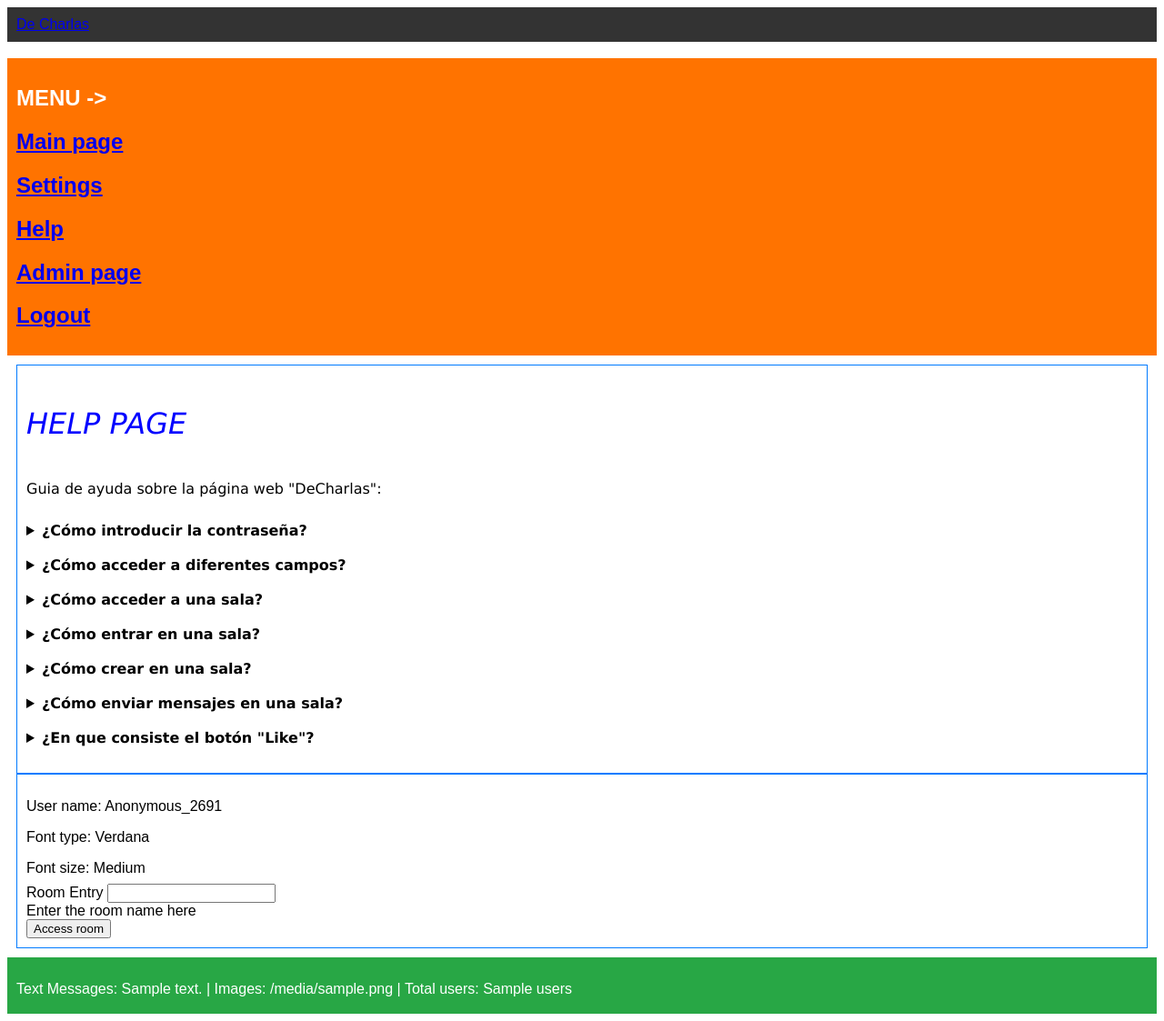
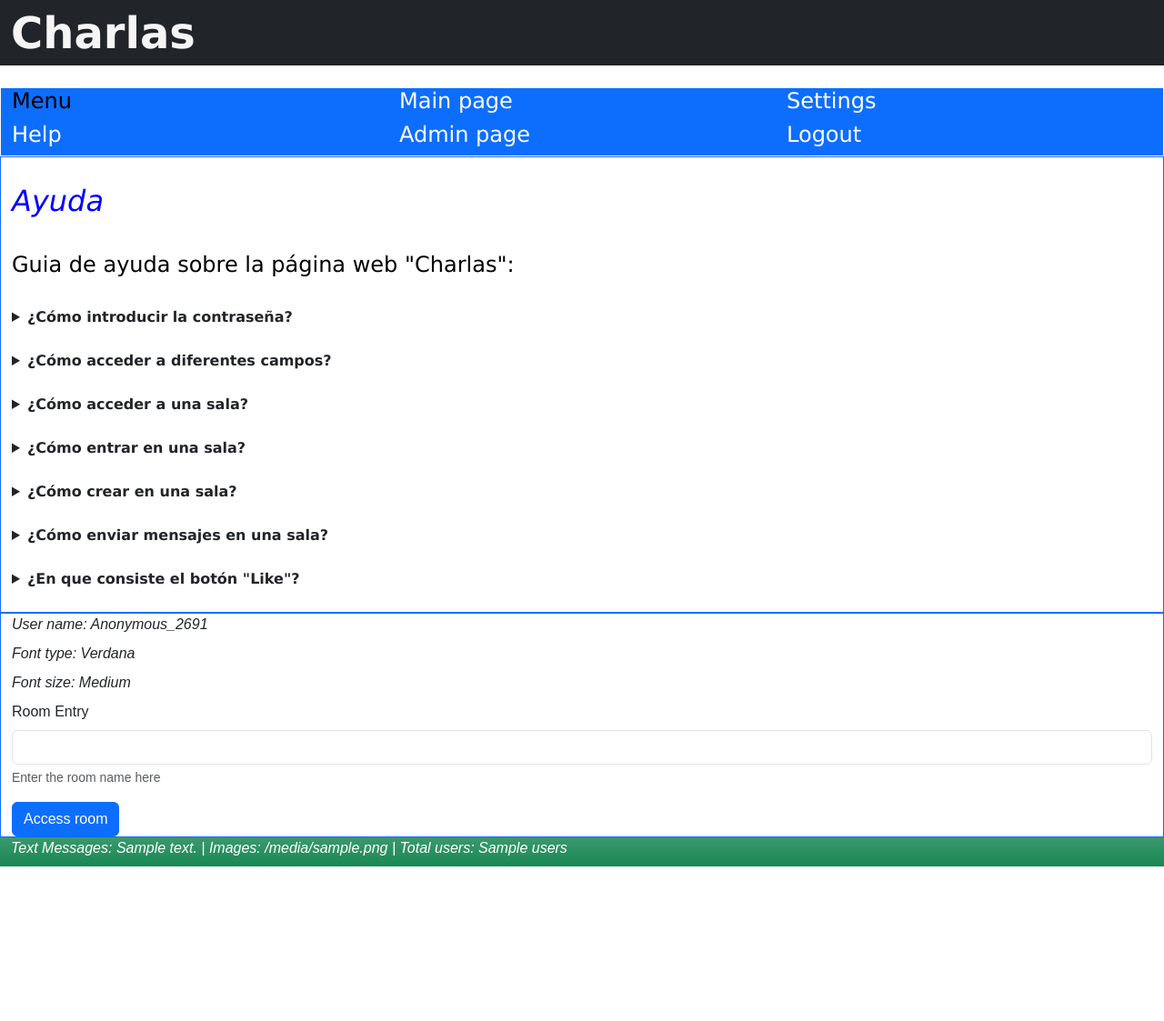
Before and after one commit to FedeVico/wetransfer_p_decharlas_2023-05-23_1021, a Django app: template p_decharlas/decharlas/templates/decharlas/help.html in a window 1280 px wide. Shown: the whole page at 91% size. After the commit the page ends 953 px from the top, so only its background shows below. Run offline with Django 3.2, Linux system fonts and the light colour scheme; data comes from the database, SQL or seed files in the repository; both versions use the stored data as it was after the commit; tables that the repository leaves empty hold one stand-in row (values such as "Sample post"); the template is opened without the code that fills it: values that come from a table or form of the project are taken from there, most other values are stand-ins (such as "Sample title", 1, 10 or a date in 2020).

Commit message:
"commit 1"

```diff
--- a/p_decharlas/decharlas/static/styles.css
+++ b/p_decharlas/decharlas/static/styles.css
@@ -1,36 +1,10 @@
 body {
     font-family: Arial, sans-serif;
 }
-#main_header {
-    background-color: #333;
-    color: #fff;
-    padding: 10px;
-}
-#main_menu {
-    background-color: #ff7300;
-    color: #fff;
-    padding: 10px;
-}
-#main_body {
-    padding: 10px;
-}
-#main_content {
-    border: 1px solid #007bff;
-    padding: 10px;
-}
-#main_extra {
-    border: 1px solid #007bff;
-    padding: 10px;
-}
-#main_footer {
-    background-color: #28a745;
-    color: #fff;
-    padding: 10px;
-}
-
 
   p {
     margin-bottom: 0.5rem;
+    font-style: italic;
   }
 
   summary {
@@ -56,3 +30,8 @@ body {
     font-size: 32px;
     font-style: italic;
 }
+
+h2 {
+    color: black;
+    font-size: 24px;
+}
--- a/p_decharlas/decharlas/templates/decharlas/config.html
+++ b/p_decharlas/decharlas/templates/decharlas/config.html
@@ -3,8 +3,7 @@
 
 {% block content %}
 
-<p id="set-intro">SETTINGS</p>
-
+<p id="set-intro">Configuración</p>
 
 <div class="container-fluid">
     <div class="row">
@@ -30,7 +29,4 @@
     </div>
 </div>
 
-
-
-
 {% endblock %}
--- a/p_decharlas/decharlas/templates/decharlas/dynroom.html
+++ b/p_decharlas/decharlas/templates/decharlas/dynroom.html
@@ -1,6 +1,4 @@
 {% extends 'decharlas/main.html' %}
-
-
 
 {% block content %}
 <head>
--- a/p_decharlas/decharlas/templates/decharlas/general.html
+++ b/p_decharlas/decharlas/templates/decharlas/general.html
@@ -61,7 +61,7 @@
 
 {% else %}
 <p>
-    No rooms yet, try creating a new one
+    No hay salas, crea una
 </p>
 
 {% endif %}
--- a/p_decharlas/decharlas/templates/decharlas/help.html
+++ b/p_decharlas/decharlas/templates/decharlas/help.html
@@ -5,9 +5,9 @@
 
 <br>
 <link rel="stylesheet" type="text/css" href="{% static 'styles.css' %}">
-<p><help>HELP PAGE</help></p>
+<p><help>Ayuda</help></p>
 <br>
-<p>Guia de ayuda sobre la página web "DeCharlas":</p>
+<h2>Guia de ayuda sobre la página web "Charlas":</h2>
 <br>
 <details>
   <summary>¿Cómo introducir la contraseña?</summary>
@@ -38,6 +38,4 @@
 	<p>Todas las salas tendrán un botón de "Me Gusta", para indicar la sala más votada de todas.</p>
 </details><br>
 
-
-
 {% endblock %}
--- a/p_decharlas/decharlas/templates/decharlas/login.html
+++ b/p_decharlas/decharlas/templates/decharlas/login.html
@@ -3,14 +3,14 @@
 <html lang="en">
 <head>
     <meta charset="UTF-8">
-    <title>Login DeCharlas</title>
+    <title>Login Charlas</title>
   <link rel="icon"href="{% static 'favicon.ico' %}">
 </head>
 <body>
 
 
 <div class="text" id="login_title">
-  <h1><p>LOGIN DECHARLAS</p></h1>
+  <h1><p>LOGIN CHARLAS</p></h1>
   {%if failed_post%}
   <p>Prueba otra vez, (¿puede que con pass_x siendo x un numero del 0 al 9?)</p>
   {% endif %}
--- a/p_decharlas/decharlas/templates/decharlas/main.html
+++ b/p_decharlas/decharlas/templates/decharlas/main.html
@@ -3,48 +3,93 @@
 <html lang="en">
 <head>
     <meta charset="UTF-8">
+
     <meta name="viewport" content="width=device-width, initial-scale=1">
-    <link rel="stylesheet" type="text/css" href="{% static 'styles.css' %}">
-    <link rel="icon" href="{% static 'favicon.ico' %}">
-    <title>DeCharlas</title>
+    <link href="https://cdn.jsdelivr.net/npm/bootstrap@5.3.0-alpha3/dist/css/bootstrap.min.css" rel="stylesheet" integrity="sha384-KK94CHFLLe+nY2dmCWGMq91rCGa5gtU4mk92HdvYe+M/SXH301p5ILy+dN9+nJOZ" crossorigin="anonymous">
+
+    <title>Charlas</title>
+    <style type="text/css">
+
+        h2 {color: white; font-family: Verdana; font-size: large}
+
+        #main_header a:any-link {color:whitesmoke; background-color: transparent; font-family: Verdana; font-size: xxx-large; font-weight: bolder; text-decoration: none}
+
+        #menu_option a:any-link {color: white; font-family: Verdana; font-size: ; text-decoration: none; align-content: center}
+        #menu_option a:hover {color: black}
+        #menu_option a:active {color: yellow}
+
+        #main_body {color: black; align-content: start;  height: 100%; display: flex; flex-flow: column}
+        #main_content {height: 100%; font-family:'{{user_info.font_type}}'; font-size:'{{user_info.font_size}}';}
+
+        img {width: 40%; height: auto;}
+
+    </style>
+    <link rel="icon"href="{% static 'favicon.ico' %}">
 </head>
+<!--Main page header-->
+<body>
 
-<body>
 <div class="container-fluid" id="main_header">
     <div class="row bg-dark text-white">
-            <header><a href="/decharlas/">De Charlas</a></header>
+        <header><a href="/decharlas/" >Charlas</a> </header>
     </div>
 </div>
 
-    <img src="" alt="">
+<img src=""
 
+<!--Menu Scheme-->
 <div class="container-fluid" id="main_menu">
     <div class="row bg-primary text-white border border-light" id="menu_option">
         <div class="col-xxl-2 col-md-4">
-                <h2>MENU -></h2>
+            <h2>
+                Menu
+            </h2>
         </div>
+
+        <div class="col-xxl-2 col-md-4" >
+            <h2>
+                <a href="/decharlas/">Main page</a>
+            </h2>
+        </div>
+
+        <div class="col-xxl-2 col-md-4" >
+            <h2>
+                <a href="/decharlas/config">Settings</a>
+            </h2>
+        </div>
+
         <div class="col-xxl-2 col-md-4">
-                <h2><a href="/decharlas/">Main page</a></h2>
+            <h2>
+                <a href="/decharlas/help">Help</a>
+            </h2>
         </div>
+
         <div class="col-xxl-2 col-md-4">
-                <h2><a href="/decharlas/config">Settings</a></h2>
+            <h2>
+                <a href="/admin/">Admin page</a>
+            </h2>
         </div>
+
         <div class="col-xxl-2 col-md-4">
-                <h2><a href="/decharlas/help">Help</a></h2>
+            <h2>
+                <a href="/decharlas/logout">Logout</a>
+            </h2>
         </div>
-            <div class="col-xxl-2 col-md-4">
-                <h2><a href="/admin/">Admin page</a></h2>
-            </div>
-            <div class="col-xxl-2 col-md-4">
-                <h2><a href="/decharlas/logout">Logout</a></h2>
-            </div>
+
     </div>
 </div>
 
-    <div class="container-fluid" id="main_body">
-        <div class="row bg-black text-dark row-height">
-            <div class="col-xxl-9 col-md-12 h-100 border border-end border-primary" id="main_content" data-bs-spy="scroll" style="height: 100%; font-family: '{{user_info.font_type}}'; font-size: '{{user_info.font_size}}px';">
+
+
+<!--Content scheme-->
+<!--d-flex flex-column overflow-hidden min-vh-100 vh-100-->
+<!--https://itecnote.com/tecnote/html-cant-make-100-div-height-between-header-and-footer-with-bootstrap-4/-->
+<div class="container-fluid " id="main_body">
+    <div class="row bg-white text-dark row-height">
+        <div class="col-xxl-9 col-md-12 h-100 border border-end border-primary" id="main_content" data-bs-spy="scroll">
+
             {% block content %} {% endblock %}
+
         </div>
         <div class="col-xxl-3 col-md-12 border border-end border-primary" id="main_extra">
             <div class="row g-8">
@@ -52,7 +97,9 @@
                     <p>User name: {{user_info.name}}</p>
                     <p>Font type: {{user_info.font_type}}</p>
                     <p>Font size: {{user_info.font_size}}</p>
+
                 </div>
+
                 <div class="col-xxl-12">
                     {% csrf_token %}
                     <form method="post" action="">
@@ -66,10 +113,12 @@
                     </form>
                 </div>
             </div>
+
         </div>
     </div>
 </div>
 
+<!--Lower info-->
 <footer class="container-fluid" id="main_footer">
     <div class="row bg-success bg-gradient text-white">
         <div class="col">
@@ -78,6 +127,11 @@
     </div>
 </footer>
 
+
+
+
     <script src="https://cdn.jsdelivr.net/npm/bootstrap@5.3.0-alpha3/dist/js/bootstrap.bundle.min.js" integrity="sha384-ENjdO4Dr2bkBIFxQpeoTz1HIcje39Wm4jDKdf19U8gI4ddQ3GYNS7NTKfAdVQSZe" crossorigin="anonymous"></script>
+
+
 </body>
 </html>
```
Also changed, not shown: p_decharlas/db.sqlite3. Lines whose indentation alone changed are shown as unchanged.
